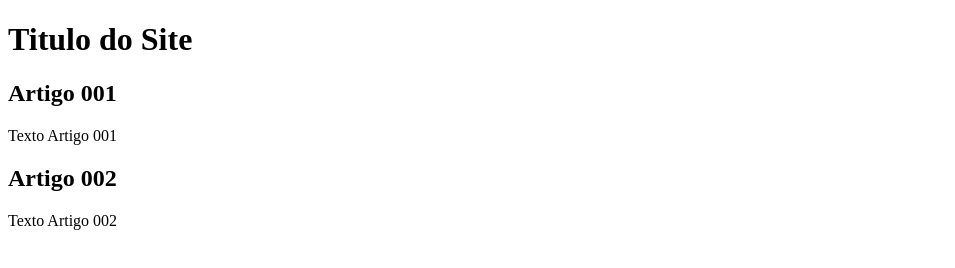
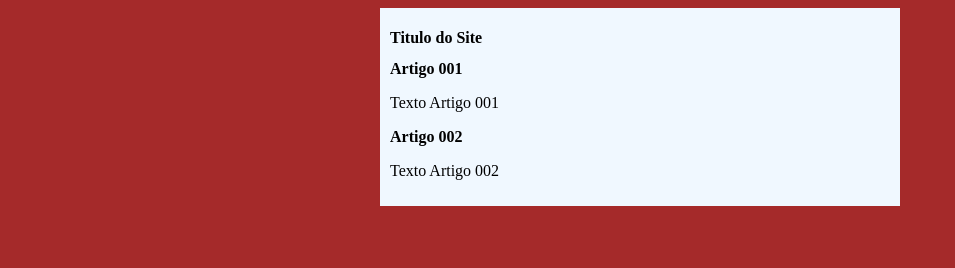
Before and after one commit to Gusttavooo/Projeto-Site, a plain HTML site: page index.html in a window 1280 px wide. Shown: the whole page, without its empty margins (0-955 px from the left). Drawn offline with Linux system fonts and the light colour scheme.

Commit message:
Iniciei o Desing

```diff
--- /dev/null
+++ b/Stilos/style.css
@@ -0,0 +1,17 @@
+*{
+    font-famil: Arial, Helvetica, Sans-Serif;
+font-size: 16px;
+}
+
+body {
+    background-color: brown;
+
+}
+
+main {
+    background-color: aliceblue;
+width: 500px;
+margin: auto;
+padding: 10px;
+box-shadow:3px 3px 5px rgba(rgb(4, 0, 0), green, blue, alpha) ;
+}
--- a/index.html
+++ b/index.html
@@ -4,6 +4,7 @@
     <meta charset="UTF-8">
     <meta name="viewport" content="width=device-width, initial-scale=1.0">
     <title>Titulo do Site</title>
+    <link rel="stylesheet" href="Stilos/style.css">
 </head>
 <body>
     <main>
```
